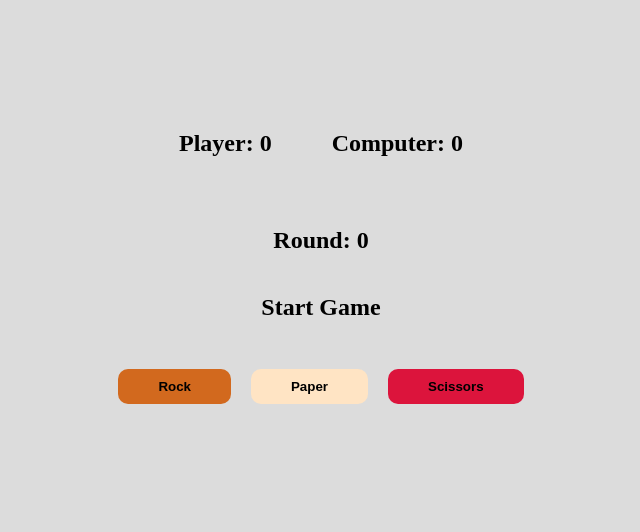
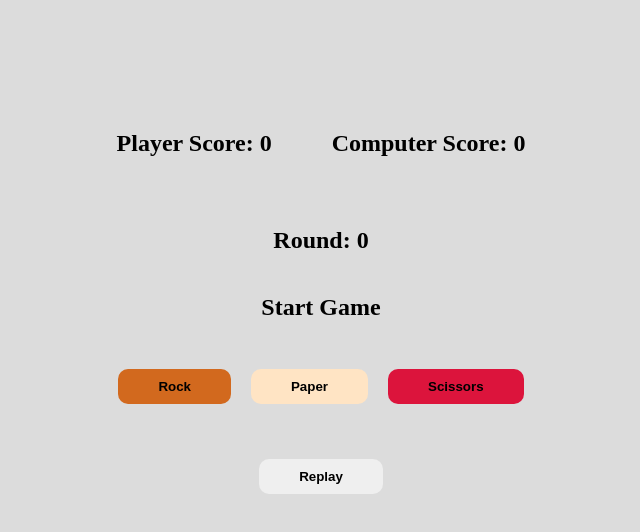
Before and after one commit to dkavla/RockPaperScissors, a plain HTML site: page index.html in a window 1280 px wide. Shown: the whole page, without its empty margins (319-959 px from the left). Drawn offline with Linux system fonts and the light colour scheme.

Commit message:
Add repaly button

```diff
--- a/index.html
+++ b/index.html
@@ -9,8 +9,8 @@
     <body>
         <div class="container">
             <div class="score-container">
-                <h2 class="player-score">Player: 0</h2>
-                <h2 class="computer-score">Computer: 0</h2>
+                <h2 class="player-score">Player Score: 0</h2>
+                <h2 class="computer-score">Computer Score: 0</h2>
             </div>
             <div class="results">
                 <h2 class="rounds">Round: 0</h2>
@@ -22,6 +22,7 @@
                 <button class="scissors">Scissors</button>
             </div>
             <h2 class="winner"></h2>
+            <button class="replay">Replay</button>
         </div>
     </body>
 </html>
```
